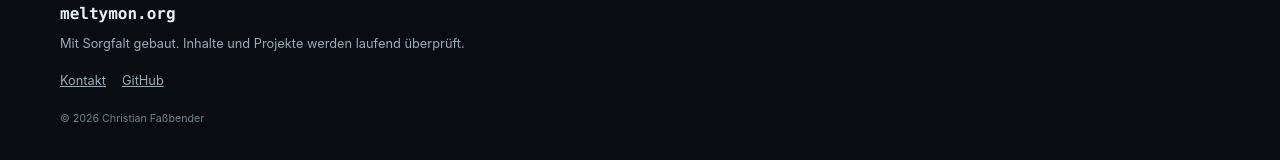
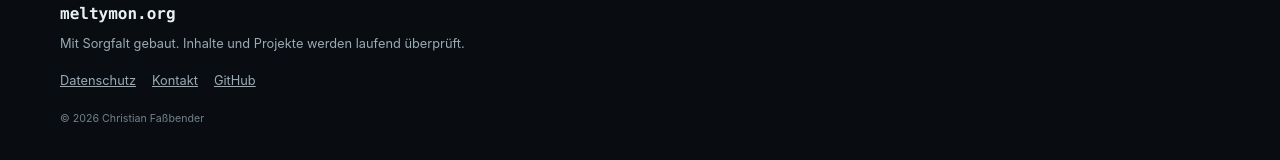
Before and after one commit to meltymon/meltymon.github.io, an Astro site: page / in a window 1280 px wide. Shown: the part 6765-6925 px from the top of the page. Built offline with nearby package versions, Linux system fonts and the light colour scheme; Astro itself is replaced by a stand-in of ours.

Commit message:
Link privacy policy from site footer

```diff
--- a/src/components/SiteFooter.astro
+++ b/src/components/SiteFooter.astro
@@ -7,6 +7,7 @@ const isEnglish = lang === "en";
   <a class="footer-brand" href={isEnglish ? "/en/" : "/"}>meltymon.org</a>
   <p>{footer.note}</p>
   <div class="footer-links">
+    <a href={isEnglish ? "/en/privacy/" : "/datenschutz/"}>{isEnglish ? "Privacy" : "Datenschutz"}</a>
     <a href="mailto:kontakt@meltymon.org">{isEnglish ? "Contact" : "Kontakt"}</a>
     <a href="https://github.com/meltymon" target="_blank" rel="noopener noreferrer">GitHub</a>
   </div>
```
